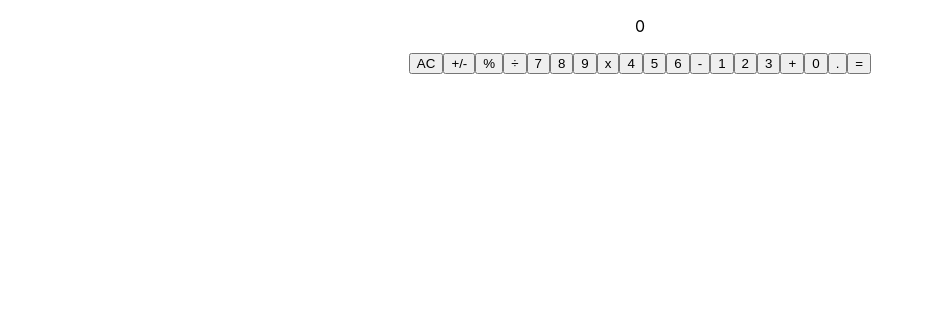
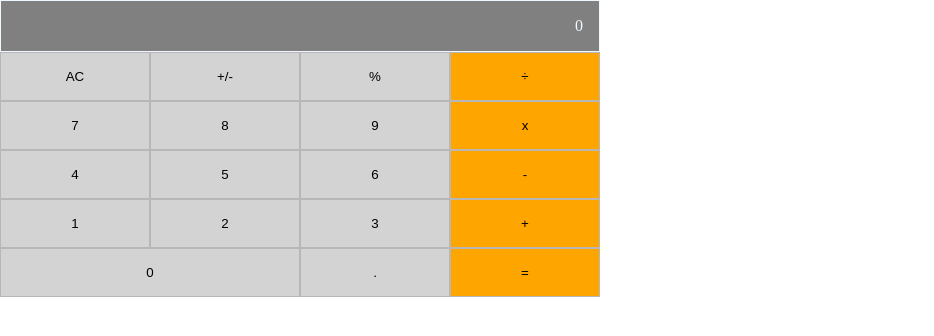
Before and after one commit to MostafaShahat2021/math-magician-SPA, a React (Create React App) app: page /calculator in a window 1280 px wide. Shown: the top 336 px of the page, without its empty margins (0-934 px from the left). Built offline with nearby package versions, Linux system fonts and the light colour scheme.

Commit message:
Update components UI

```diff
--- a/src/App.css
+++ b/src/App.css
@@ -1,39 +1,5 @@
-.App {
-  text-align: center;
+* {
+  padding: 0;
+  margin: 0;
+  box-sizing: border-box;
 }
-
-.App-logo {
-  height: 40vmin;
-  pointer-events: none;
-}
-
-@media (prefers-reduced-motion: no-preference) {
-  .App-logo {
-    animation: App-logo-spin infinite 20s linear;
-  }
-}
-
-.App-header {
-  background-color: #282c34;
-  min-height: 100vh;
-  display: flex;
-  flex-direction: column;
-  align-items: center;
-  justify-content: center;
-  font-size: calc(10px + 2vmin);
-  color: white;
-}
-
-.App-link {
-  color: #61dafb;
-}
-
-@keyframes App-logo-spin {
-  from {
-    transform: rotate(0deg);
-  }
-
-  to {
-    transform: rotate(360deg);
-  }
-}
--- a/src/components/BtnContainer.js
+++ b/src/components/BtnContainer.js
@@ -1,3 +1,5 @@
+import './btnContainer.css';
+
 function BtnContainer() {
   const calcFun = ['AC', '+/-', '%', '÷', 7, 8, 9, 'x', 4, 5, 6, '-', 1, 2, 3, '+', 0, '.', '='];
   return (
--- a/src/components/Calculator.js
+++ b/src/components/Calculator.js
@@ -1,3 +1,4 @@
+import './calculator.css';
 import Display from './Display';
 import BtnContainer from './BtnContainer';
 
--- a/src/components/Display.js
+++ b/src/components/Display.js
@@ -1,3 +1,5 @@
+import './display.css';
+
 function Display() {
   return (
     <p className="display">0</p>
--- /dev/null
+++ b/src/components/btnContainer.css
@@ -0,0 +1,28 @@
+.btnContainer {
+  display: grid;
+  grid-template-columns: repeat(4, 1fr);
+}
+
+.btnContainer > button {
+  padding: 1rem;
+  background-color: lightgrey;
+  border: 1px solid rgb(184, 182, 182);
+}
+
+.btnContainer > button:active {
+  background-color: gray;
+}
+
+.btnContainer > button:nth-child(17) {
+  grid-column: 1/span 2;
+}
+
+.btnContainer > button:nth-child(4n),
+.btnContainer > button:last-child {
+  background-color: orange;
+}
+
+.btnContainer > button:active:nth-child(4n),
+.btnContainer > button:active:last-child {
+  background-color: rgb(185, 122, 4);
+}
--- /dev/null
+++ b/src/components/calculator.css
@@ -0,0 +1,4 @@
+.calcContainer {
+  max-width: 600px;
+  max-height: 600px;
+}
--- /dev/null
+++ b/src/components/display.css
@@ -0,0 +1,8 @@
+.display {
+  border: 1px solid;
+  text-align: end;
+  padding: 1rem;
+  margin-bottom: 0;
+  background-color: gray;
+  color: aliceblue;
+}
--- a/src/index.css
+++ b/src/index.css
@@ -1,27 +1,5 @@
-body {
+* {
+  padding: 0;
   margin: 0;
-  font-family:
-    -apple-system,
-    BlinkMacSystemFont,
-    'Segoe UI',
-    'Roboto',
-    'Oxygen',
-    'Ubuntu',
-    'Cantarell',
-    'Fira Sans',
-    'Droid Sans',
-    'Helvetica Neue',
-    sans-serif;
-  -webkit-font-smoothing: antialiased;
-  -moz-osx-font-smoothing: grayscale;
+  box-sizing: border-box;
 }
-
-code {
-  font-family:
-    source-code-pro,
-    Menlo,
-    Monaco,
-    Consolas,
-    'Courier New',
-    monospace;
-}
```
